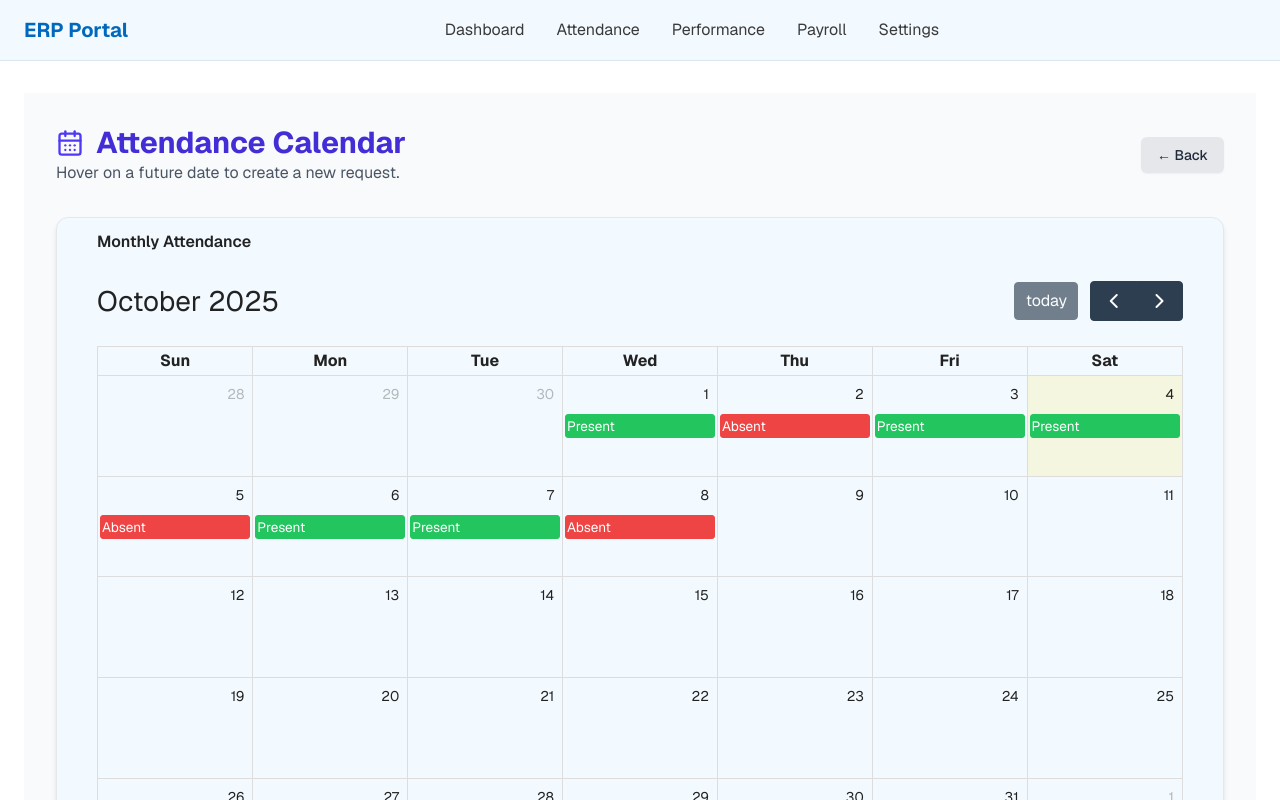
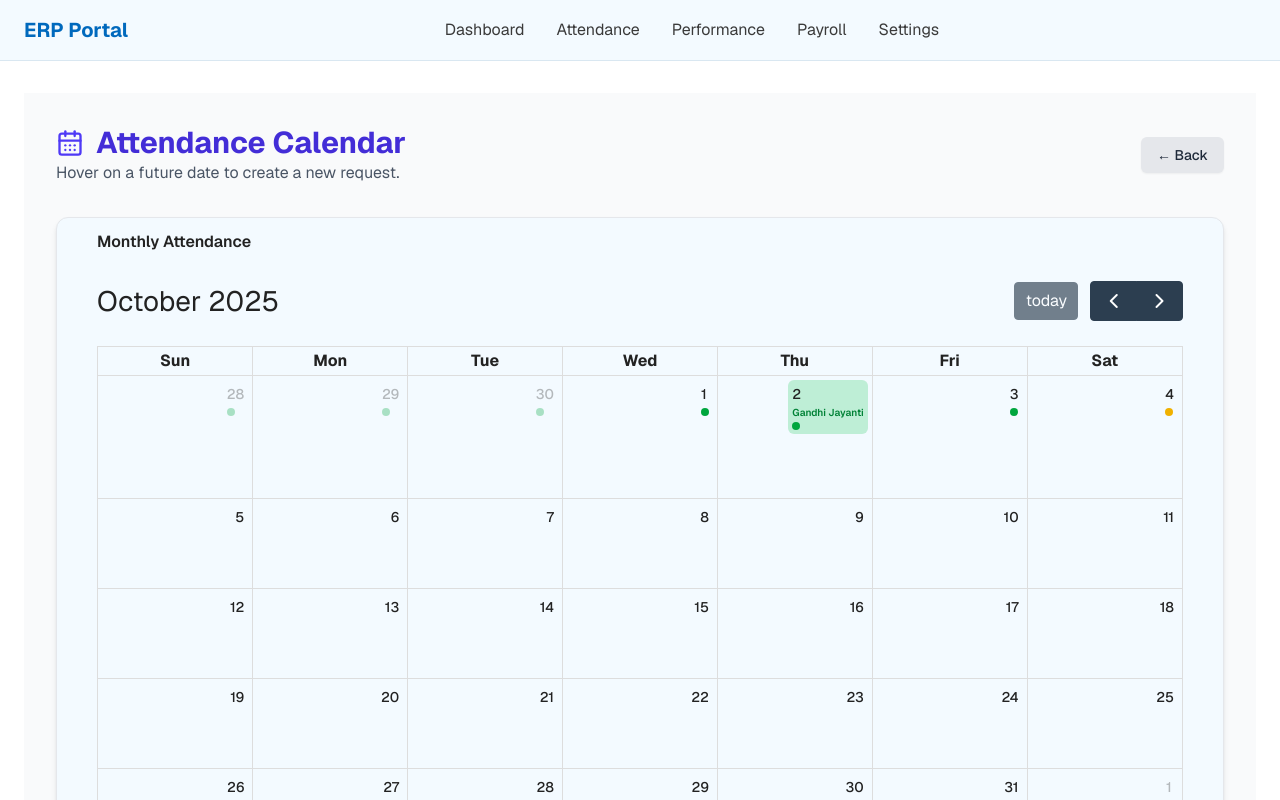
Before and after one commit to NovapexInfohub/EMS, a Next.js app: page /employeedashboard/101/attendance in a window 1280 px wide. Shown: the top 800 px of the page. Built offline with nearby package versions, Linux system fonts and the light colour scheme.

Commit message:
calendar

```diff
--- a/app/employeedashboard/[id]/attendance/page.jsx
+++ b/app/employeedashboard/[id]/attendance/page.jsx
@@ -15,30 +15,34 @@ export default function EmployeeAttendancePage() {
   const id = params?.id;
   const router = useRouter();
 
+  /** ------------------ ATTENDANCE RECORDS ------------------ */
   const [attendance] = useState({
     records: [
-      { date: "2025-10-01", status: "Present" },
-      { date: "2025-10-02", status: "Absent" },
-      { date: "2025-10-03", status: "Present" },
-      { date: "2025-10-04", status: "Present" },
-      { date: "2025-10-05", status: "Absent" },
-      { date: "2025-10-06", status: "Present" },
-      { date: "2025-10-07", status: "Present" },
-      { date: "2025-10-08", status: "Absent" },
+      { date: "2025-11-01", status: "Present" },
+      { date: "2025-11-02", status: "Absent" },
+      { date: "2025-11-03", status: "Present" },
+      { date: "2025-11-06", status: "Present" },
+      { date: "2025-11-10", status: "Absent" },
+      { date: "2025-11-14", status: "Present" },
+      { date: "2025-11-17", status: "Present" },
     ],
   });
 
-  const events = attendance.records.map((rec) => ({
-    title: rec.status,
-    start: rec.date,
-    color: rec.status === "Present" ? "#22c55e" : "#ef4444",
-    textColor: "white",
-  }));
+  /** ------------------ NATIONAL HOLIDAYS ------------------ */
+  const indianHolidays = [
+    { date: "2025-01-26", name: "Republic Day" },
+    { date: "2025-08-15", name: "Independence Day" },
+    { date: "2025-10-02", name: "Gandhi Jayanti" },
+    { date: "2025-12-25", name: "Christmas" },
+  ];
 
+  /** FIX → use locale date to avoid timezone shift */
+  const today = new Date().toLocaleDateString("en-CA");
+
+  /** ------------------ UI STATE ------------------ */
   const [hoveredDate, setHoveredDate] = useState(null);
   const [selectedDate, setSelectedDate] = useState(null);
   const [showModal, setShowModal] = useState(false);
-  const today = new Date().toISOString().split("T")[0];
 
   const handlePlusClick = (date) => {
     setSelectedDate(date);
@@ -47,73 +51,129 @@ export default function EmployeeAttendancePage() {
 
   const handleOptionClick = (option) => {
     setShowModal(false);
+
     if (option === "attendance") {
       router.push(`/employeedashboard/${id}/attendance/mark?date=${selectedDate}`);
-    } else if (option === "leave") {
+    } else {
       router.push(`/employeedashboard/${id}/attendance/request-form?date=${selectedDate}`);
     }
   };
 
   return (
     <motion.main
-      className="min-h-screen bg-gray-50 p-8 space-y-8 relative"
+      className="min-h-screen bg-gray-50 p-8 space-y-8"
       initial={{ opacity: 0, y: 20 }}
       animate={{ opacity: 1, y: 0 }}
       transition={{ duration: 0.6 }}
     >
-      {/* ===== Header ===== */}
+      {/* HEADER */}
       <div className="flex items-center justify-between flex-wrap gap-4">
         <div>
           <h1 className="text-3xl font-bold text-indigo-700 flex items-center gap-3">
             <CalendarDays className="text-indigo-600 w-7 h-7" />
             Attendance Calendar
           </h1>
-          <p className="text-gray-600">
-            Hover on a future date to create a new request.
-          </p>
+          <p className="text-gray-600">Hover on a future date to create a new request.</p>
         </div>
 
-        <motion.div whileHover={{ scale: 1.05 }}>
         <Button
           onClick={() => router.push(`/employeedashboard`)}
           className="bg-gray-200 text-gray-800 hover:bg-gray-300"
         >
           ← Back
         </Button>
-        </motion.div>
       </div>
 
-      {/* ===== Calendar ===== */}
-      <Card className="shadow-md border border-gray-200 p-4 relative">
+      {/* CALENDAR */}
+      <Card className="shadow-md border border-gray-200 p-4">
         <CardHeader>
           <CardTitle>Monthly Attendance</CardTitle>
         </CardHeader>
+
         <CardContent>
           <div className="h-[700px] relative">
+
             <FullCalendar
               plugins={[dayGridPlugin, interactionPlugin]}
               initialView="dayGridMonth"
               height="100%"
-              events={events}
+
+              dayCellDidMount={(info) => {
+                info.el.style.backgroundColor = "transparent";
+              }}
+
               dayCellContent={(arg) => {
-                const date = arg.date.toISOString().split("T")[0];
+                const date = arg.date.toLocaleDateString("en-CA");
+
+                const record = attendance.records.find((r) => r.date === date);
+                const holiday = indianHolidays.find((h) => h.date === date);
+
                 const isHovered = hoveredDate === date;
                 const isFutureOrToday = date >= today;
+                const isPast = date < today;
+
+                /** ------------------ RULES APPLIED ------------------ */
+
+                let dotColor = "";
+                let cellBg = "";
+
+                /** NATIONAL HOLIDAY → Light green block + green dot */
+                if (holiday) {
+                  dotColor = "bg-green-600";
+                  cellBg = "rgba(34,197,94,0.25)"; // light green
+                }
+
+                /** TODAY → Yellow dot only */
+                else if (date === today) {
+                  dotColor = "bg-yellow-500";
+                }
+
+                /** ABSENT RECORD → Red dot */
+                else if (record?.status === "Absent") {
+                  dotColor = "bg-red-500";
+                }
+
+                /** PRESENT RECORD → Green dot */
+                else if (record?.status === "Present") {
+                  dotColor = "bg-green-600";
+                }
+
+                /** NO RECORD BUT PAST DAY → Green dot (default present) */
+                else if (isPast) {
+                  dotColor = "bg-green-600";
+                }
+
+                /** FUTURE → No dot */
+                else {
+                  dotColor = "";
+                }
 
                 return (
                   <div
                     onMouseEnter={() => setHoveredDate(date)}
                     onMouseLeave={() => setHoveredDate(null)}
-                    className="relative w-full h-full flex flex-col justify-start items-start p-1"
+                    className="relative w-full h-full flex flex-col justify-start items-start p-1 rounded-md"
+                    style={{ backgroundColor: cellBg }}
                   >
-                    <span className="text-sm">{arg.dayNumberText}</span>
+                    {/* DATE NUMBER */}
+                    <span className="text-sm font-medium">{arg.dayNumberText}</span>
 
-                    {/* Plus icon for new request */}
-                    {isHovered && isFutureOrToday && (
+                    {/* HOLIDAY NAME */}
+                    {holiday && (
+                      <span className="text-[10px] mt-1 text-green-700 font-semibold leading-none">
+                        {holiday.name}
+                      </span>
+                    )}
+
+                    {/* DOT */}
+                    {dotColor && <div className={`w-2 h-2 rounded-full mt-1 ${dotColor}`}></div>}
+
+                    {/* PLUS BUTTON → disabled for holidays */}
+                    {!holiday && isHovered && isFutureOrToday && date !== today && (
                       <motion.button
                         whileHover={{ scale: 1.1 }}
                         onClick={() => handlePlusClick(date)}
-                        className="absolute bottom-1 right-1 w-6 h-6 bg-indigo-600 hover:bg-indigo-700 text-white rounded-full shadow-md flex items-center justify-center transition-all"
+                        className="absolute bottom-1 right-1 w-6 h-6 bg-indigo-600 hover:bg-indigo-700 text-white rounded-full shadow-md flex items-center justify-center"
                       >
                         <Plus className="w-3 h-3" />
                       </motion.button>
@@ -122,28 +182,30 @@ export default function EmployeeAttendancePage() {
                 );
               }}
             />
+
           </div>
         </CardContent>
       </Card>
 
-      {/* ===== Modal for Attendance / Leave Selection ===== */}
+      {/* MODAL */}
       <AnimatePresence>
         {showModal && (
           <motion.div
+            className="fixed inset-0 bg-black bg-opacity-40 flex justify-center items-center z-50"
             initial={{ opacity: 0 }}
             animate={{ opacity: 1 }}
             exit={{ opacity: 0 }}
-            className="fixed inset-0 bg-black bg-opacity-40 flex justify-center items-center z-50"
           >
             <motion.div
+              className="bg-white rounded-2xl shadow-xl p-6 w-80 text-center space-y-4"
               initial={{ scale: 0.9 }}
               animate={{ scale: 1 }}
               exit={{ scale: 0.9 }}
-              className="bg-white rounded-2xl shadow-xl p-6 w-80 text-center space-y-4"
             >
               <h2 className="text-lg font-semibold text-gray-800">
                 Select Action for {selectedDate}
               </h2>
+
               <div className="space-y-3">
                 <Button
                   onClick={() => handleOptionClick("attendance")}
@@ -158,6 +220,7 @@ export default function EmployeeAttendancePage() {
                   🌴 Apply for Leave
                 </Button>
               </div>
+
               <button
                 onClick={() => setShowModal(false)}
                 className="text-sm text-gray-500 hover:underline"
```
Lines whose indentation alone changed are shown as unchanged.
